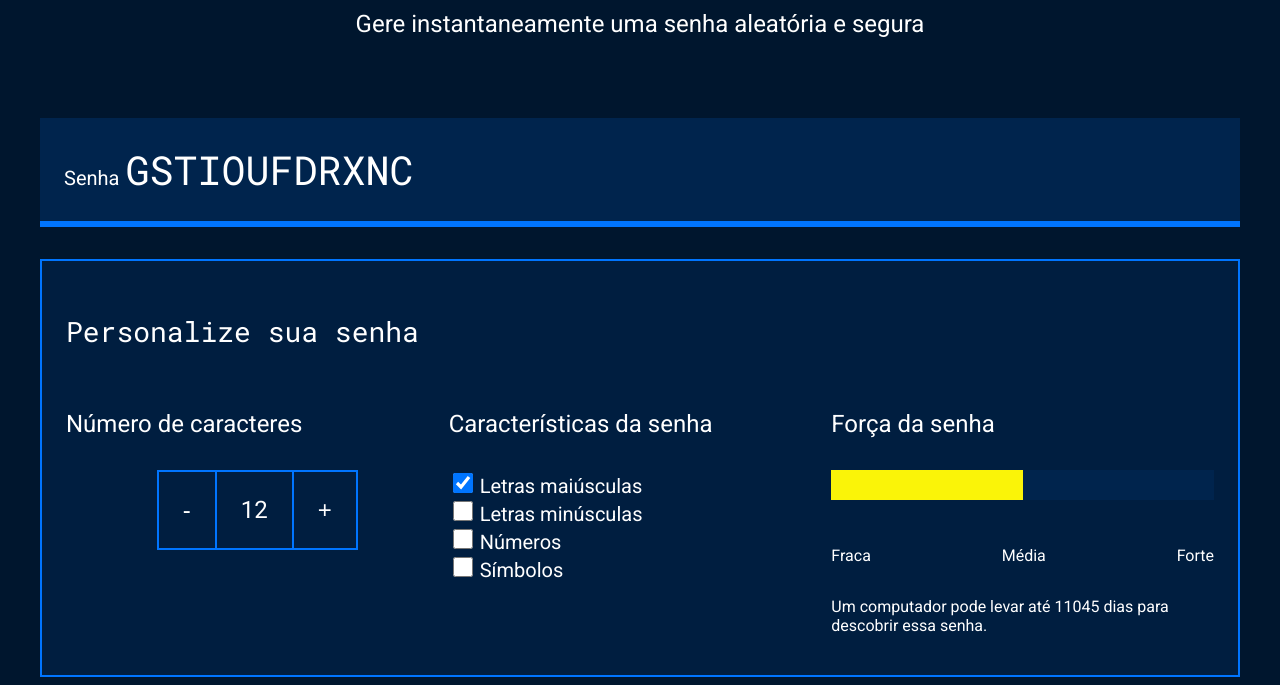
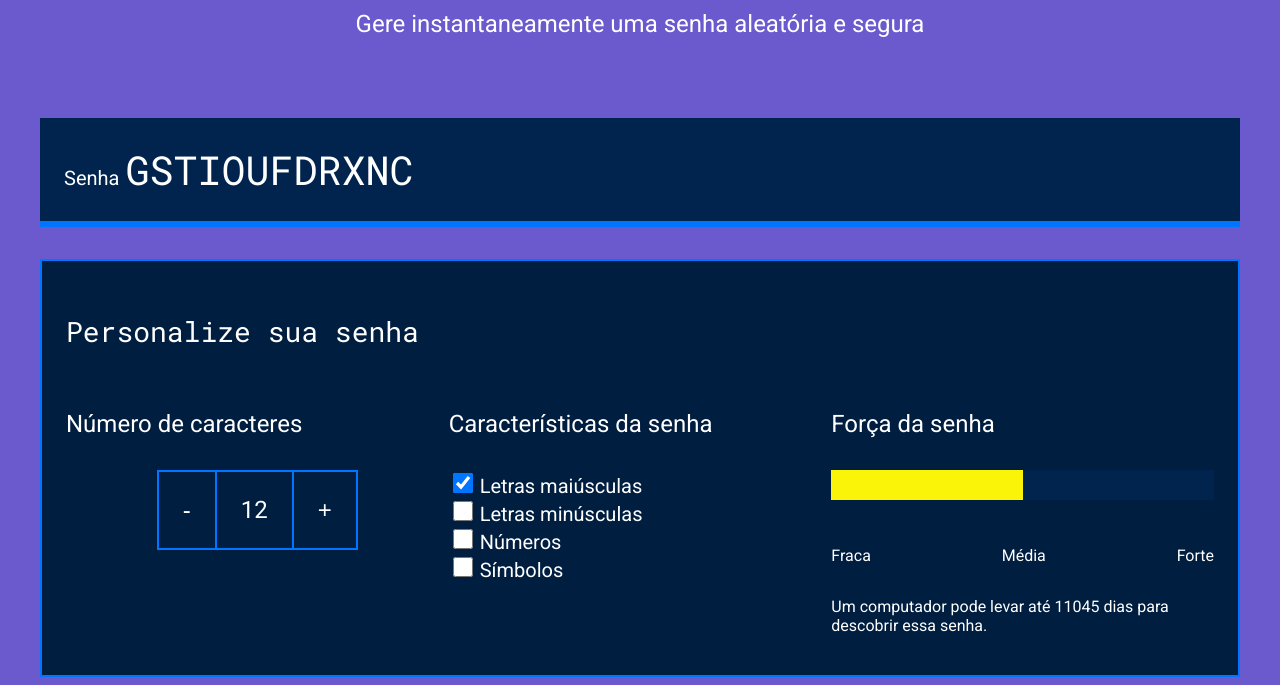
Before and after one commit to Mendes202/Gerador_de_Senhas, a plain HTML site: page index.html in a window 1280 px wide. Shown: the part 208-893 px from the top of the page. Drawn offline with Linux system fonts and the light colour scheme.

Commit message:
Update style.css

```diff
--- a/style.css
+++ b/style.css
@@ -2,7 +2,7 @@
 
 :root {
     --branco: white;
-    --cor-de-fundo: #00162E;
+    --cor-de-fundo: #6A5ACD;
     --fundo-senha: #00244D;
     --fundo-texto: #001E40;
     --borda: #0075FF;
```
